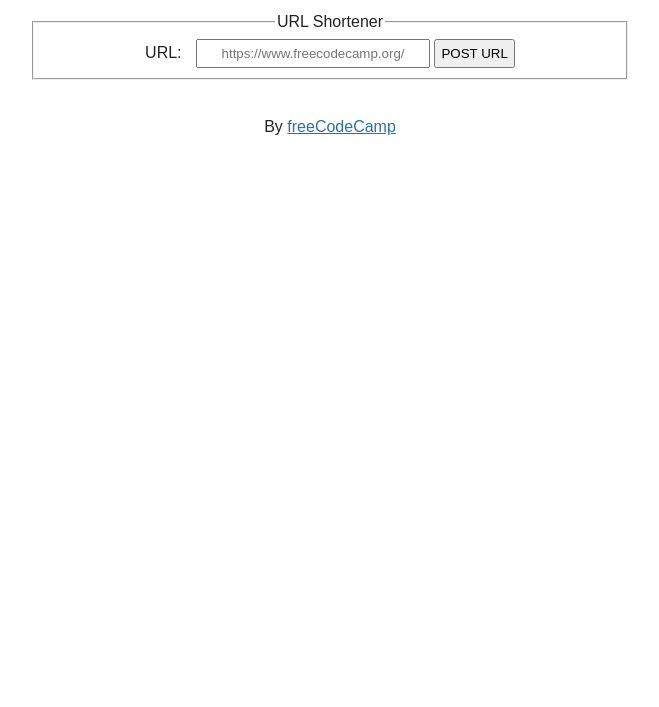
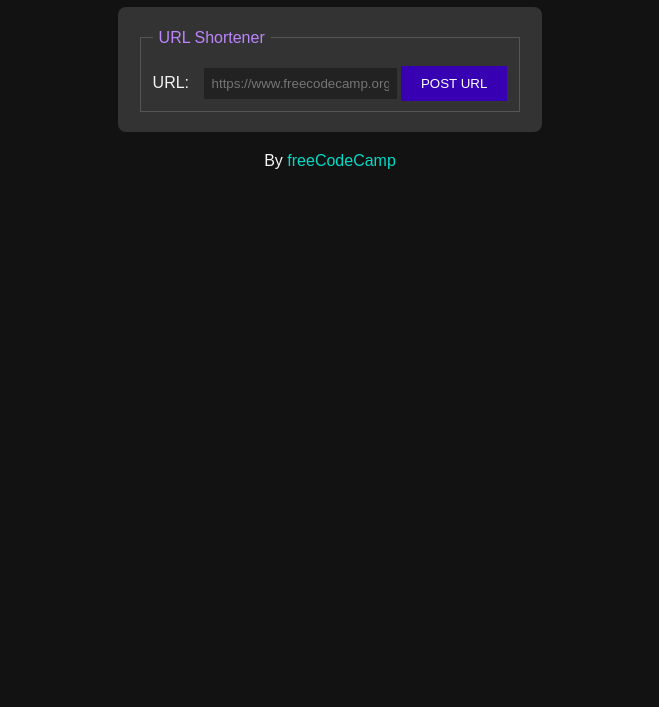
Before and after one commit to TomasLaus/url-shortener, a website: page views/index.html in a window 1280 px wide. Shown: the part 93-800 px from the top of the page, without its empty margins (310-969 px from the left). Drawn offline with Linux system fonts and the light colour scheme.

Commit message:
<add> Url functionality, css styles

```diff
--- a/index.js
+++ b/index.js
@@ -2,7 +2,7 @@ require('dotenv').config();
 const express = require('express');
 const mongoose = require('mongoose');
 const validUrl = require('valid-url');
-const Url = require('./urlSchema'); // Adjust the path as necessary
+const Url = require('./model/urlSchema');
 const app = express();
 const cors = require('cors');
 const port = process.env.PORT || 3000;
--- a/public/style.css
+++ b/public/style.css
@@ -1,46 +1,84 @@
-body {
-  font-family: Arial, sans-serif;
-  font-size: 16px;
-  color: #222;
-  background-color: #fff;
-  text-align: center;
-  line-height: 1.4em;
+@keyframes fadeIn {
+  from {
+      opacity: 0;
+  }
+  to {
+      opacity: 1;
+  }
 }
 
-main {
-  padding: 0;
-  margin-top: 40px;
-}
-
-h3 {
-  margin-top: 30px;
-}
-
-
-
-.user-stories li {
-  margin-bottom: 1em;
+body {
+  font-family: 'Arial', sans-serif;
+  color: #f5f5f5;
+  background-color: #121212;
+  margin: 0;
+  padding: 20px;
+  animation: fadeIn 1s ease-out;
 }
 
 a {
-  color: #2574a9;
+  color: #bb86fc;
+}
+
+h1 {
+  color: #bb86fc;
+  text-align: center;
 }
 
 form {
-  margin: 10px auto;
+  background-color: #333333;
   padding: 20px;
-  max-width: 600px;
+  border-radius: 8px;
+  margin: auto;
+  width: fit-content;
+  animation: fadeIn 2s ease-out;
+}
+
+fieldset {
+  border: 1px solid #555;
+}
+
+legend {
+  color: #bb86fc;
+  padding: 2px 6px;
 }
 
 label {
   margin-right: 10px;
 }
 
-input {
-  padding: 5px;
+input[type="text"] {
+  background-color: #222;
+  color: #ddd;
+  border: none;
+  padding: 8px;
 }
 
-input[type='text'] {
-  width: 220px;
+input[type="submit"] {
+  background-color: #3700B3;
+  color: white;
+  border: none;
+  padding: 10px 20px;
+  cursor: pointer;
+  margin-top: 12px;
+  transition: background-color 0.5s ease;
+}
+
+input[type="submit"]:hover, input[type="submit"]:focus {
+  background-color: #10a84f;
+  animation: none; /* Prevents the animation from restarting */
+}
+
+footer {
+  margin-top: 20px;
   text-align: center;
 }
+
+footer p {
+  color: #f5f5f5;
+}
+
+footer a {
+  text-decoration: none;
+  color: #03DAC6;
+}
```
Also changed, not shown: model/urlSchema.js (renamed from urlSchema.js).
